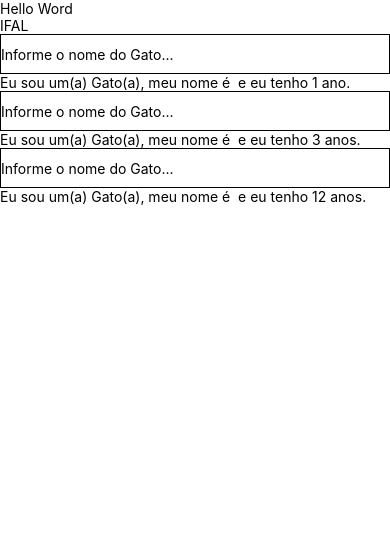
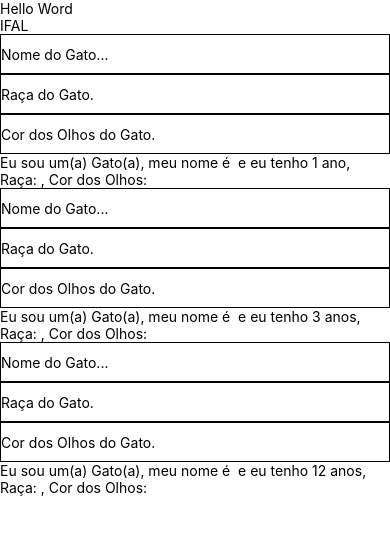
Before and after one commit to KlinsAluno/project-klinsmann-reactnav, a React Native app: screen / in a window 390 px wide. Shown: the top 534 px of the page. Built offline with nearby package versions, Linux system fonts and the light colour scheme.

Commit message:
Inserindo Inputs de Raça e Cor dos Olhos com TextInput e useState.

```diff
--- a/App.js
+++ b/App.js
@@ -15,18 +15,36 @@ const MyApp = () => {
 
 const Gato = ({ idade }) => {
   const [nome, setNome] = useState("");
+  const [raca, setRaca] = useState("");
+  const [corOlhos, setCorOlhos] = useState("");
 
   return (
     <>
       <TextInput
-        onChangeText={(texto) => setNome(texto)}
+        onChangeText={(nomeTxt) => setNome(nomeTxt)}
         defaultValue={nome}
-        placeholder="Informe o nome do Gato..."
+        placeholder="Nome do Gato..."
         style={{ borderWidth: 1, height: 40 }}
       />
+
+      <TextInput
+        onChangeText={(racaTxt) => setRaca(racaTxt)}
+        defaultValue={raca}
+        placeholder="Raça do Gato."
+        style={{ borderWidth: 1, height: 40 }}
+      />
+
+      <TextInput
+        onChangeText={(corOlhosTxt) => setCorOlhos(corOlhosTxt)}
+        defaultValue={corOlhos}
+        placeholder="Cor dos Olhos do Gato."
+        style={{ borderWidth: 1, height: 40 }}
+      />
+
       <Text>
         Eu sou um(a) Gato(a), meu nome é {nome.toUpperCase()} e eu tenho {idade}
-        {idade === 1 ? " ano" : " anos"}.
+        {idade === 1 ? " ano" : " anos"}, Raça: {raca.toUpperCase()}, Cor dos
+        Olhos: {corOlhos.toUpperCase()}
       </Text>
     </>
   );
```
